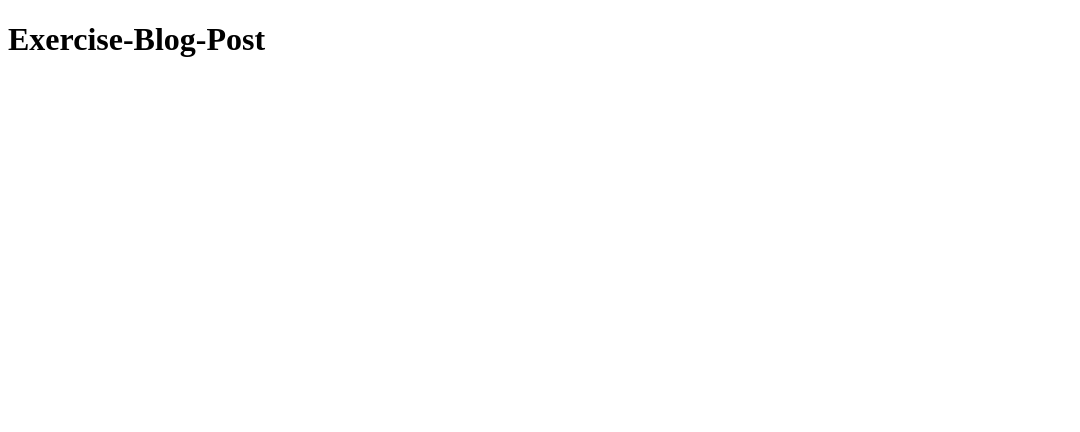
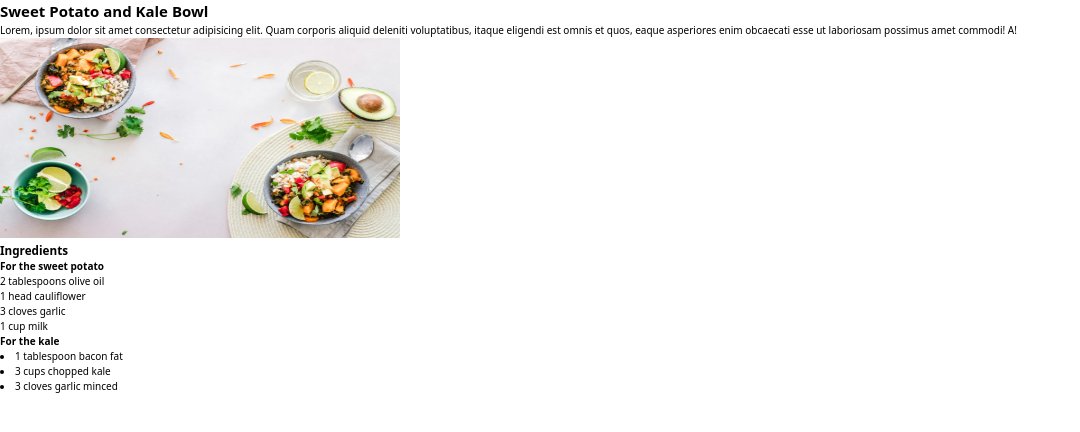
Before and after one commit to Scientific-Research/Exercises-Blog-Page, a plain HTML site: page index.html in a window 1280 px wide. Shown: the whole page, without its empty margins (0-1080 px from the left). Drawn offline with Linux system fonts and the light colour scheme.

Commit message:
first preparation of the solution for the exercise

```diff
--- a/index.html
+++ b/index.html
@@ -4,9 +4,29 @@
     <meta charset="UTF-8" />
     <meta name="viewport" content="width=device-width, initial-scale=1.0" />
     <link rel="stylesheet" href="styles.css" />
-    <title>Exercise-Blog-Post</title>
+    <title>Sweet Potato and Kale Bowl</title>
   </head>
   <body>
-    <h1>Exercise-Blog-Post</h1>
+    <section>
+      <h1>Sweet Potato and Kale Bowl</h1>
+      <p>
+        Lorem, ipsum dolor sit amet consectetur adipisicing elit. Quam corporis
+        aliquid deleniti voluptatibus, itaque eligendi est omnis et quos, eaque
+        asperiores enim obcaecati esse ut laboriosam possimus amet commodi! A!
+      </p>
+      <img src="/image/food.avif" alt="Sweet Potato and Kale Bowl" />
+      <h3>Ingredients</h3>
+      <h4>For the sweet potato</h4>
+      <ul>
+        <li>2 tablespoons olive oil</li>
+        <li>1 head cauliflower</li>
+        <li>3 cloves garlic</li>
+        <li>1 cup milk</li>
+      </ul>
+      <h4>For the kale</h4>
+      <li>1 tablespoon bacon fat</li>
+      <li>3 cups chopped kale</li>
+      <li>3 cloves garlic minced</li>
+    </section>
   </body>
 </html>
--- a/styles.css
+++ b/styles.css
@@ -0,0 +1,30 @@
+* {
+  margin: 0;
+  padding: 0;
+  box-sizing: border-box;
+}
+
+html {
+  font-size: 62.5%; /* 0.625 * 16px = 10px*/
+}
+
+body {
+  font-family: system-ui, -apple-system, BlinkMacSystemFont, "Segoe UI", Roboto,
+    Oxygen, Ubuntu, Cantarell, "Open Sans", "Helvetica Neue", sans-serif;
+  font-size: 1rem;
+  line-height: 1.5;
+}
+
+/* h1,
+h2,
+h3,
+h4,
+h5,
+h6 {
+  font-family: Georgia, "Times New Roman", Times, serif;
+} */
+
+img {
+  width: 400px;
+  height: 200px;
+}
```
Also changed, not shown: image/food.avif (added).
